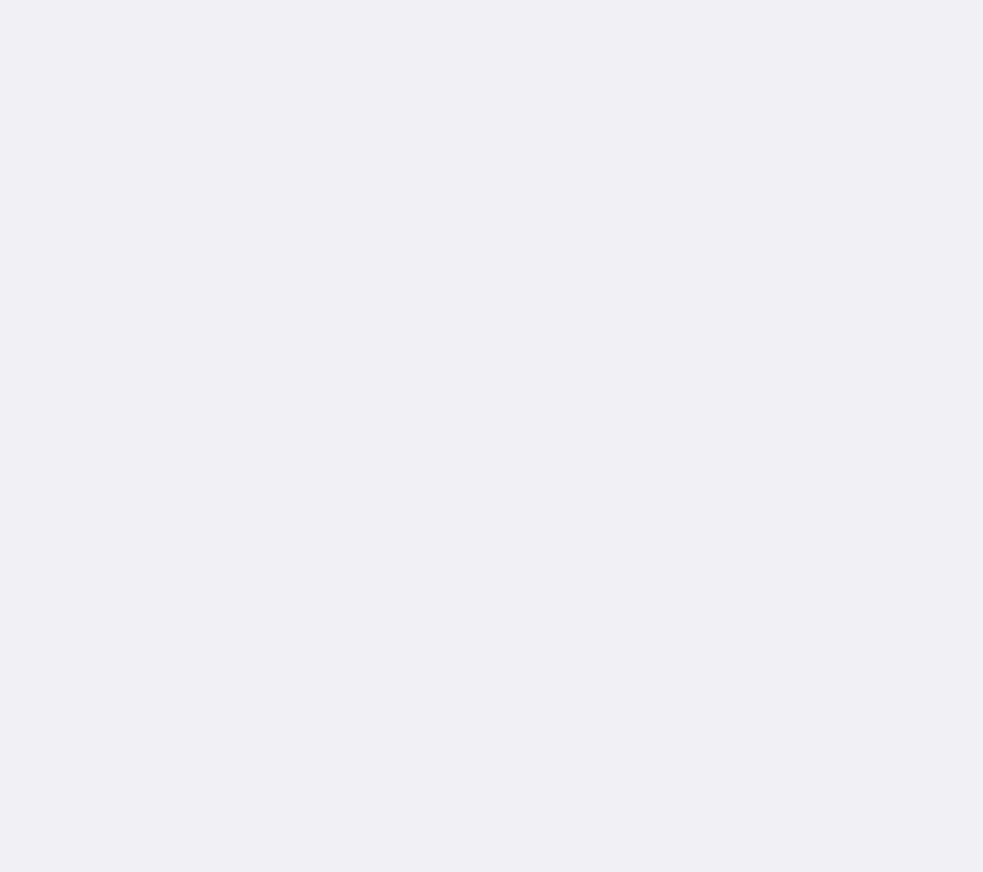
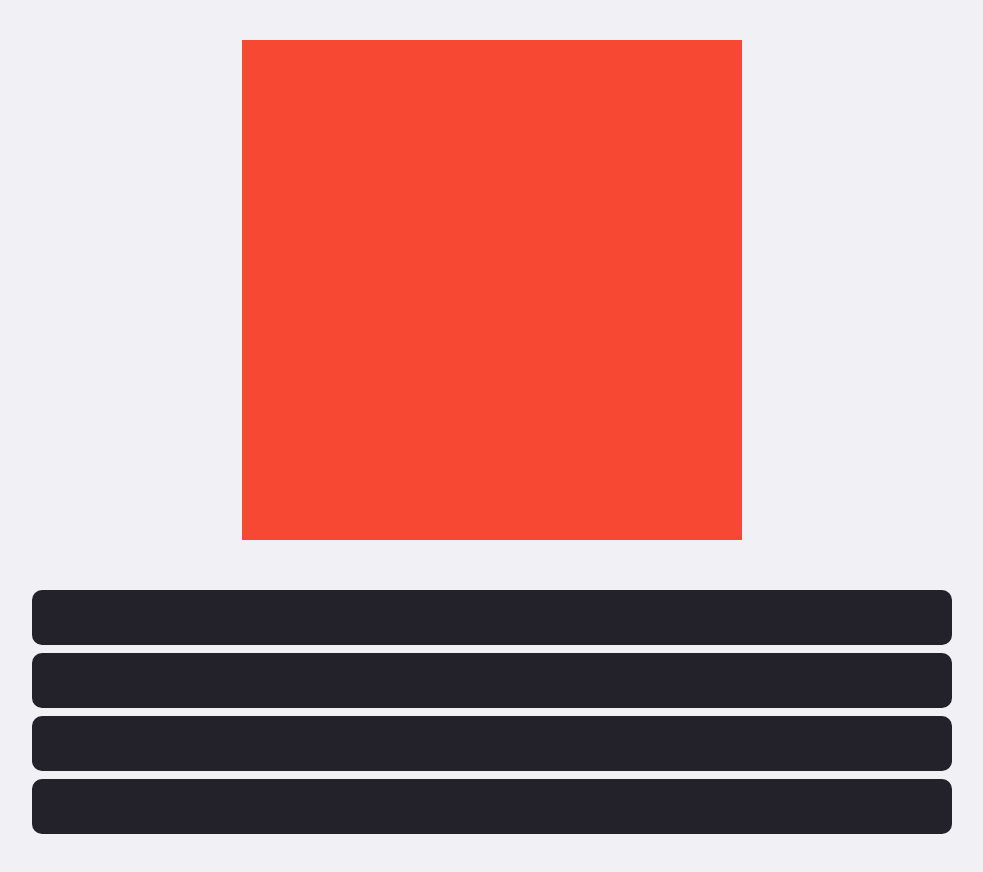
Before and after one commit to rubensojunior/border-radius-previewer, a React (Create React App) app: page / in a window 1280 px wide. Shown: the whole page, without its empty margins (148-1131 px from the left). Before the commit the page ends 800 px from the top, so only its background shows below. Built offline with nearby package versions, Linux system fonts and the light colour scheme.

Commit message:
creating main page and adding components

```diff
--- /dev/null
+++ b/src/components/Input/index.tsx
@@ -0,0 +1,32 @@
+import React, { InputHTMLAttributes, useState, useCallback } from 'react'
+
+import { Container } from './styles'
+
+type InputProps = InputHTMLAttributes<HTMLInputElement>
+
+const Input: React.FC<InputProps> = ({ ...rest }) => {
+  // const inputRef = useRef<HTMLInputElement>(null)
+
+  const [isFocused, setIsFocused] = useState(false)
+
+  const handleInputFocus = useCallback(() => {
+    setIsFocused(true)
+  }, [])
+
+  const handleInputBlur = useCallback(() => {
+    setIsFocused(false)
+  }, [])
+
+  return (
+    <Container isFocused={isFocused}>
+      <input
+        onFocus={handleInputFocus}
+        onBlur={handleInputBlur}
+        // ref={inputRef}
+        {...rest}
+      />
+    </Container>
+  )
+}
+
+export default Input
--- /dev/null
+++ b/src/components/Input/styles.ts
@@ -0,0 +1,44 @@
+import styled, { css } from 'styled-components'
+
+interface ContainerProps {
+  isFocused: boolean
+}
+
+export const Container = styled.div<ContainerProps>`
+  background: #232129;
+  border-radius: 10px;
+  padding: 16px;
+  width: 100%;
+
+  border: 2px solid #232129;
+  color: #666360;
+
+  display: flex;
+  align-items: center;
+
+  & + div {
+    margin-top: 8px;
+  }
+
+  ${(props) =>
+    props.isFocused &&
+    css`
+      color: #20c997;
+      border-color: #20c997;
+    `}
+
+  input {
+    flex: 1;
+    background: transparent;
+    border: 0;
+    color: #f4ede8;
+
+    &::placeholder {
+      color: #666360;
+    }
+  }
+
+  svg {
+    margin-right: 16px;
+  }
+`
--- a/src/pages/Main/index.tsx
+++ b/src/pages/Main/index.tsx
@@ -1,6 +1,18 @@
 import React from 'react'
-import { Container } from './styles'
 
-const App: React.FC = () => <Container />
+import Input from '../../components/Input'
+
+import { Container, Box } from './styles'
+
+const App: React.FC = () => (
+  <Container>
+    <Box />
+
+    <Input />
+    <Input />
+    <Input />
+    <Input />
+  </Container>
+)
 
 export default App
--- a/src/pages/Main/styles.ts
+++ b/src/pages/Main/styles.ts
@@ -1,3 +1,15 @@
 import styled from 'styled-components'
 
-export const Container = styled.div``
+export const Container = styled.div`
+  display: flex;
+  flex-direction: column;
+  align-items: center;
+  justify-content: center;
+`
+
+export const Box = styled.div`
+  width: 500px;
+  height: 500px;
+  background: #f74834;
+  margin-bottom: 50px;
+`
```
